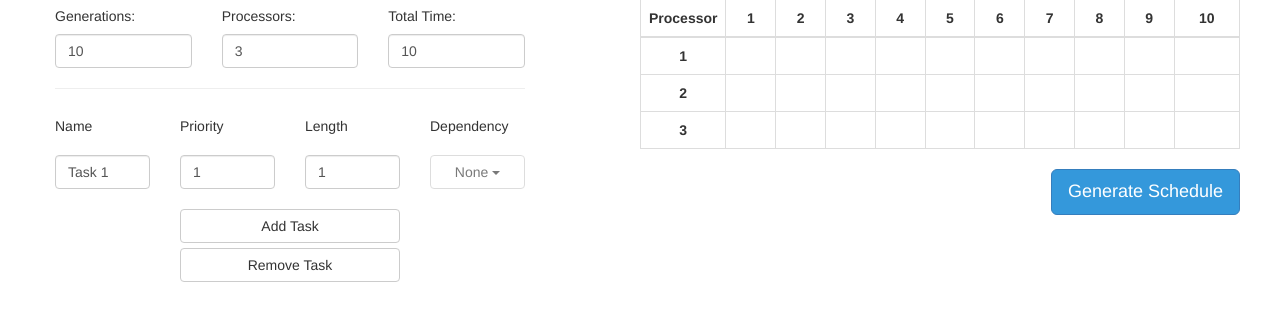
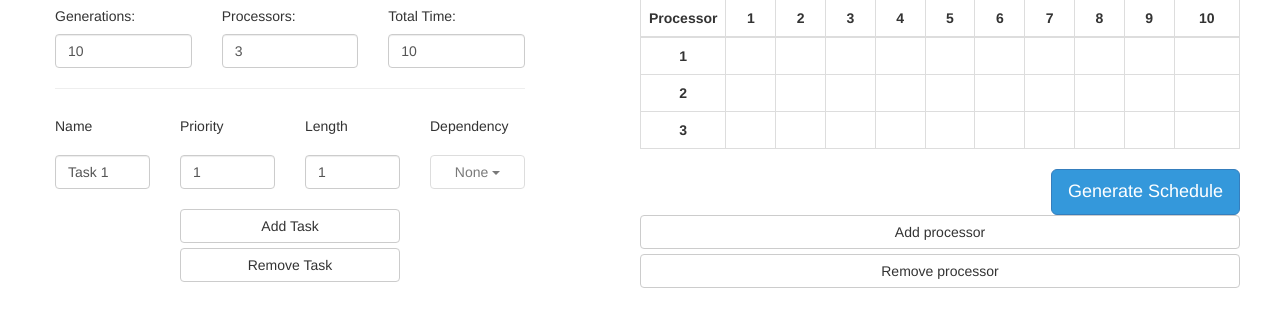
Before and after one commit to zaki1003/Genetic-Algorithm-for-Task-Scheduling, a Flask app: page / in a window 1280 px wide. Shown: the part 265-592 px from the top of the page. Run offline with Flask 2, Linux system fonts and the light colour scheme.

Commit message:
Processor buttons

```diff
--- a/static/js/app.js
+++ b/static/js/app.js
@@ -23,6 +23,14 @@ function AppController($scope, $http) {
 
     $scope.removeTask = function () {
         $scope.tasks.pop();
+    };
+
+    $scope.addProcessor = function () {
+        $scope.constraints.processors++;
+    };
+
+    $scope.removeProcessor = function () {
+        if ($scope.constraints.processors > 1) $scope.constraints.processors--;
     };
 
     $scope.setDependency = function (task, depend) {
--- a/templates/main.html
+++ b/templates/main.html
@@ -106,6 +106,12 @@
                     Generate
                     Schedule
                 </button>
+                <button class="btn btn-block btn-default pull-right" ng-click="addProcessor()">
+                            Add processor
+                </button>
+                <button class="btn btn-block btn-default pull-right" ng-click="removeProcessor()">
+                            Remove processor
+                </button>
             </div>
         </div>
     </div>
```
